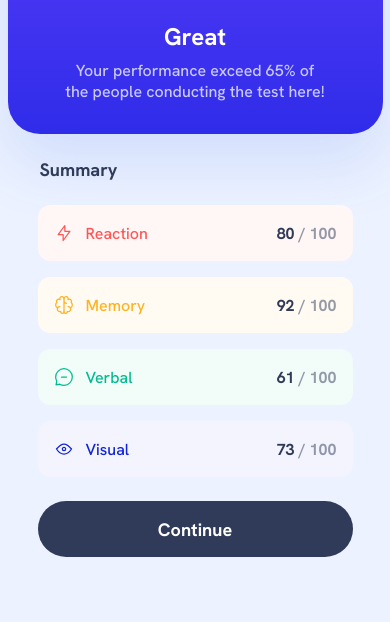
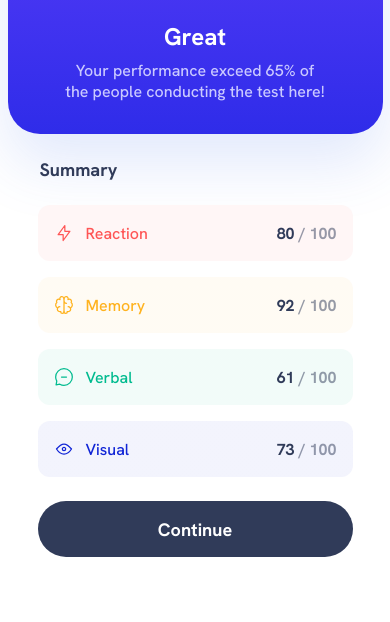
Before and after one commit to bitgiga97/results-summary-component, a plain HTML site: page index.html in a window 390 px wide. Shown: the part 222-844 px from the top of the page. Drawn offline with Linux system fonts and the light colour scheme.

Commit message:
fixed mobile version background color

```diff
--- a/style.css
+++ b/style.css
@@ -8,7 +8,7 @@ body {
     height: 100vh;
     display: flex;
     justify-content: center;
-    background: #ECF2FF;
+    background: #FFFFFF;
 }
 
 .result {
```
